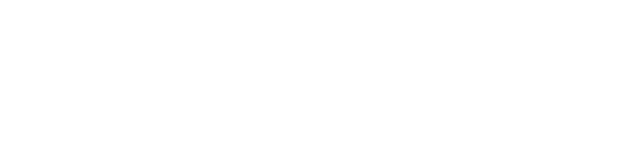
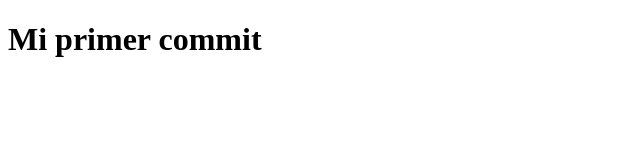
Before and after one commit to ernestovergara/proyecto, a plain HTML site: page index.html in a window 1280 px wide. Shown: the whole page, without its empty margins (0-640 px from the left). Drawn offline with Linux system fonts and the light colour scheme.

Commit message:
agregando un commit

```diff
--- a/index.html
+++ b/index.html
@@ -6,6 +6,6 @@
     <title>Proyecto de prueba</title>
 </head>
 <body>
-
+    <h1>Mi primer commit</h1>
 </body>
 </html>
```
